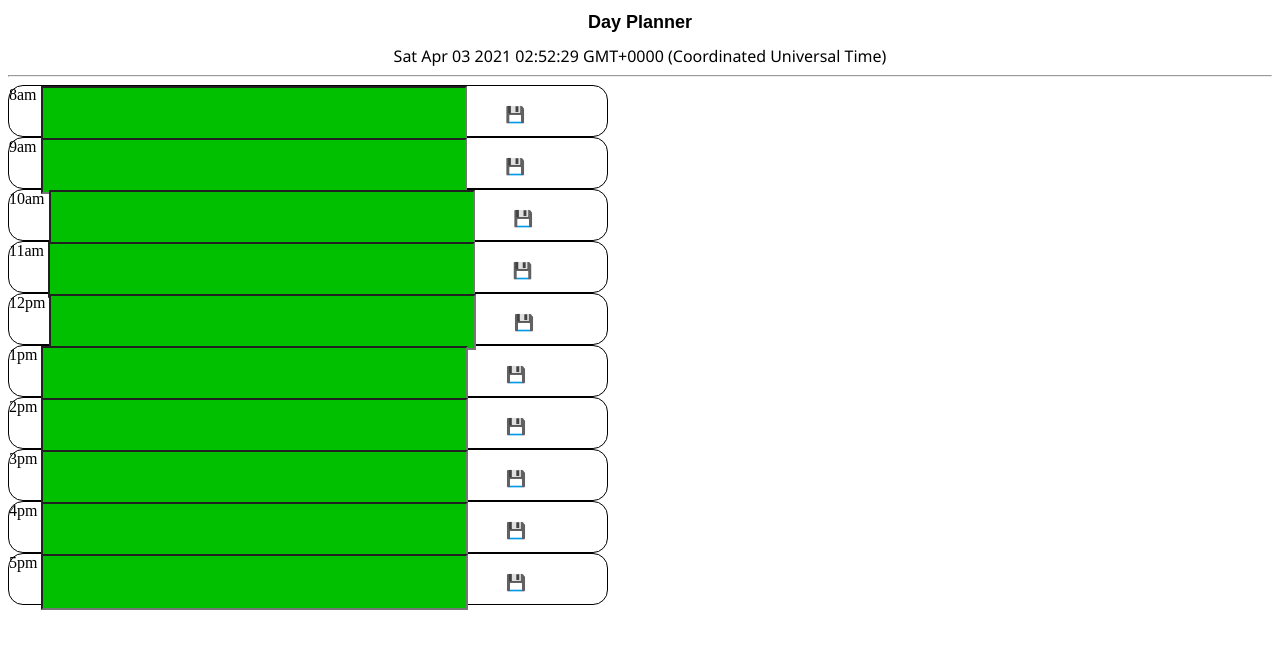
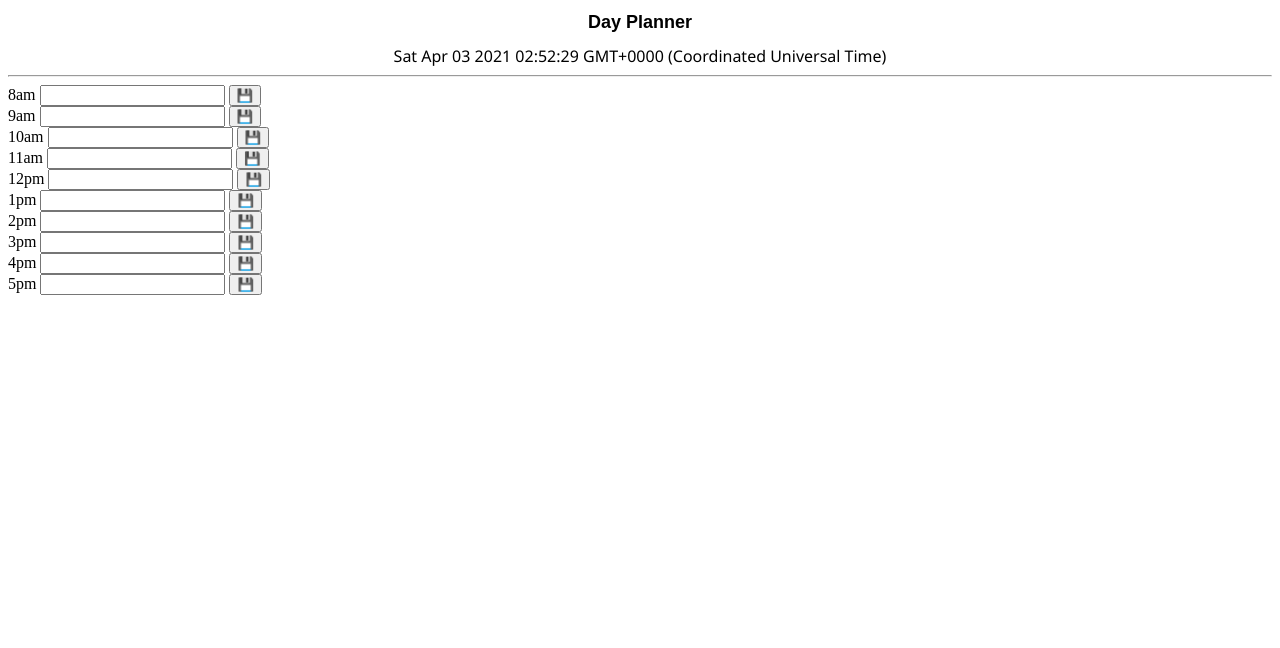
Before and after one commit to macoovacany/workDayPlanner, a plain HTML site: page index.html in a window 1280 px wide. Drawn offline with nearby package versions, Linux system fonts and the light colour scheme.

Commit message:
Changed from divs to dynamically generated forms.

```diff
--- a/assets/js/scripts.js
+++ b/assets/js/scripts.js
@@ -1,10 +1,42 @@
 TIMER_UPDATE_FREQ = 200; // checks every fifth of second if the time has changed
-timeDisplay = document.querySelector("#time-display");
-const timeZoneOffset = new Date().getTimezoneOffset();
+
+// *************************
+// html entities to reference
+// *************************
+const timeDisplay = document.querySelector("#time-display");
+var timeBlocksSection = document.querySelector("#times-blocks-section");
 
 
+// *************************
+// timer stuff
+// *************************
 var timerInterval = setInterval(function() {
 
     // TODO: use the dayjs timezone extension to fix
     timeDisplay.innerText = dayjs().$d;
 }, TIMER_UPDATE_FREQ);
+
+const makeTimeBlockFormHTML = function(time) {
+    return `<form  data-status="unlocked" class="time-blocks-form" id="${time}">
+<label for="${time}-text"> ${time} </label>
+<input type="text" id="${time}-text" name="${time}-text">
+<button id="${time}-submit">💾</button>
+</form>`;
+}
+
+const makeAllTimeBlockForms = function() {
+    // this builds a single innerHTML element because I don't want to play around lots of document.createelements.
+    var TimeBlocksSectionInnnerHTML = "";
+    const timeSections = ['8am', '9am', '10am', '11am', '12pm', '1pm', '2pm', '3pm', '4pm', '5pm'];
+    timeSections.forEach((timeElement) => {
+        TimeBlocksSectionInnnerHTML = TimeBlocksSectionInnnerHTML.concat(makeTimeBlockFormHTML(timeElement));
+    });
+    return TimeBlocksSectionInnnerHTML;
+}
+
+//  initial html format
+const init_html = function() {
+    timeBlocksSection.innerHTML = makeAllTimeBlockForms();
+}
+
+init_html();
--- a/index.html
+++ b/index.html
@@ -29,57 +29,8 @@
     </header>
     <hr>
     <main>
-        <section id="times">
-            <div id="8am" class=" time-block ">
-                <span>8am</span>
-                <input />
-                <button>💾</button>
-            </div>
-            <div id="9am" class="time-block ">
-                <span>9am</span>
-                <input />
-                <button>💾</button>
-            </div>
-            <div id="10am" class="time-block ">
-                <span>10am</span>
-                <input />
-                <button>💾</button>
-            </div>
-            <div id="11am" class="time-block ">
-                <span>11am</span>
-                <input />
-                <button>💾</button>
-            </div>
-            <div id="12pm" class="time-block ">
-                <span>12pm</span>
-                <input />
-                <button>💾</button>
-            </div>
-            <div id="1pm" class="time-block ">
-                <span>1pm</span>
-                <input />
-                <button>💾</button>
-            </div>
-            <div id="2pm" class="time-block ">
-                <span>2pm</span>
-                <input />
-                <button>💾</button>
-            </div>
-            <div id="3pm" class="time-block ">
-                <span>3pm</span>
-                <input />
-                <button>💾</button>
-            </div>
-            <div id="4pm" class="time-block ">
-                <span>4pm</span>
-                <input />
-                <button>💾</button>
-            </div>
-            <div id="5pm" class="time-block ">
-                <span>5pm</span>
-                <input />
-                <button>💾</button>
-            </div>
+        <section id="times-blocks-section">
+
         </section>
     </main>
 
```
